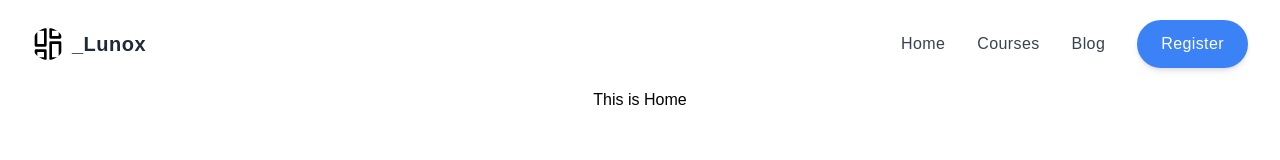
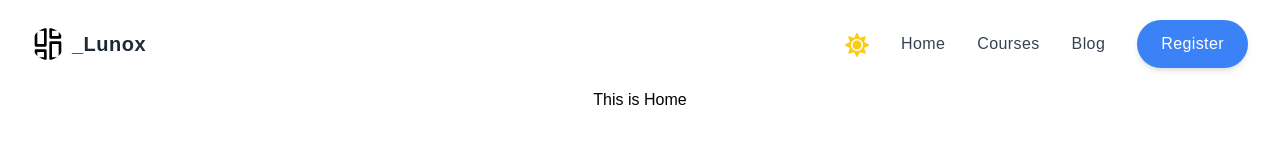
Before and after one commit to AlifSakib/lunox-learning-client-side, a React (Create React App) app: page / in a window 1280 px wide. Shown: the top 160 px of the page. Built offline with nearby package versions, Linux system fonts and the light colour scheme; no server answers.

Commit message:
added dark mode toggle

```diff
--- a/src/App.js
+++ b/src/App.js
@@ -4,7 +4,7 @@ import { router } from "./routes/routes";
 
 function App() {
   return (
-    <div className="App font-poppins">
+    <div className="App font-poppins bg:white dakr:bg-slate-900">
       <RouterProvider router={router}></RouterProvider>
     </div>
   );
--- a/src/components/Courses/RightSide/Courses.js
+++ b/src/components/Courses/RightSide/Courses.js
@@ -7,7 +7,7 @@ const Courses = () => {
   const courses = useLoaderData();
   console.log(courses);
   return (
-    <div className="grid lg:grid-cols-8 lg:w-9/12 mx-auto ">
+    <div className="grid lg:grid-cols-8 lg:w-9/12 mx-auto dark:bg-slate-900 dark:text-white">
       <div className="lg:grid col-span-2  mx-6 hidden ">
         <div className="mt-28">
           <Categories></Categories>
--- a/src/components/Header/Header.js
+++ b/src/components/Header/Header.js
@@ -1,15 +1,28 @@
 import React, { useContext, useState } from "react";
+import { FaMoon, FaSun } from "react-icons/fa";
 import { Link } from "react-router-dom";
 import ReactTooltip from "react-tooltip";
 import { AuthContext } from "../../contexts/AuthProvider";
-
 const Header = () => {
   const [isMenuOpen, setIsMenuOpen] = useState(false);
   const { user, logOutUser } = useContext(AuthContext);
+  const [theme, setTheme] = useState(null);
+
+  /* useEffect(() => {
+    if (theme === "dark") {
+      document.documentElement.classList.add("dark");
+    } else {
+      document.documentElement.classList.remove("dark");
+    }
+  }, [theme]); */
+
+  const handleTheme = () => {
+    setTheme(theme === "dark" ? "light" : "dark");
+  };
 
   return (
     <div>
-      <div className="px-4 py-5 mx-auto sm:max-w-xl md:max-w-full lg:max-w-screen-xl md:px-24 lg:px-8">
+      <div className="px-4 py-5 mx-auto sm:max-w-xl md:max-w-full lg:max-w-screen-xl md:px-24 lg:px-8 dark:bg-slate-900 dark:text-white">
         <div className="relative flex items-center justify-between">
           <a
             href="/"
@@ -32,17 +45,31 @@ const Header = () => {
               <rect x="14" y="1" width="7" height="6" />
               <rect x="14" y="11" width="7" height="12" />
             </svg>
-            <span className="ml-2 text-xl font-bold tracking-wide text-gray-800 ">
+            <span className="ml-2 text-xl font-bold tracking-wide text-gray-800 dark:text-white">
               _Lunox
             </span>
           </a>
-          <ul className="flex items-center hidden space-x-8 lg:flex">
+          <ul className="flex items-center hidden space-x-8 lg:flex dark:text-white">
+            <li>
+              <button
+                onClick={handleTheme}
+                aria-label="Our product"
+                title="Our product"
+                className="font-medium tracking-wide text-gray-700 transition-colors duration-200 hover:text-purple-400"
+              >
+                {theme === "dark" ? (
+                  <FaMoon className="w-6 h-6 mt-2 text-blue-600"></FaMoon>
+                ) : (
+                  <FaSun className="w-6 h-6 mt-2 text-yellow-400"></FaSun>
+                )}
+              </button>
+            </li>
             <li>
               <Link
                 to="/"
                 aria-label="Our product"
                 title="Our product"
-                className="font-medium tracking-wide text-gray-700 transition-colors duration-200 hover:text-deep-purple-accent-400"
+                className="font-medium tracking-wide text-gray-700 transition-colors duration-200 hover:text-deep-purple-accent-400 dark:text-white"
               >
                 Home
               </Link>
@@ -52,7 +79,7 @@ const Header = () => {
                 to="/courses"
                 aria-label="Our product"
                 title="Our product"
-                className="font-medium tracking-wide text-gray-700 transition-colors duration-200 hover:text-deep-purple-accent-400"
+                className="font-medium tracking-wide text-gray-700 transition-colors duration-200 hover:text-deep-purple-accent-400 dark:text-white"
               >
                 Courses
               </Link>
@@ -62,7 +89,7 @@ const Header = () => {
                 to="/blogs"
                 aria-label="Product pricing"
                 title="Product pricing"
-                className="font-medium tracking-wide text-gray-700 transition-colors duration-200 hover:text-deep-purple-accent-400"
+                className="font-medium tracking-wide text-gray-700 transition-colors duration-200 hover:text-deep-purple-accent-400 dark:text-white"
               >
                 Blog
               </Link>
```
